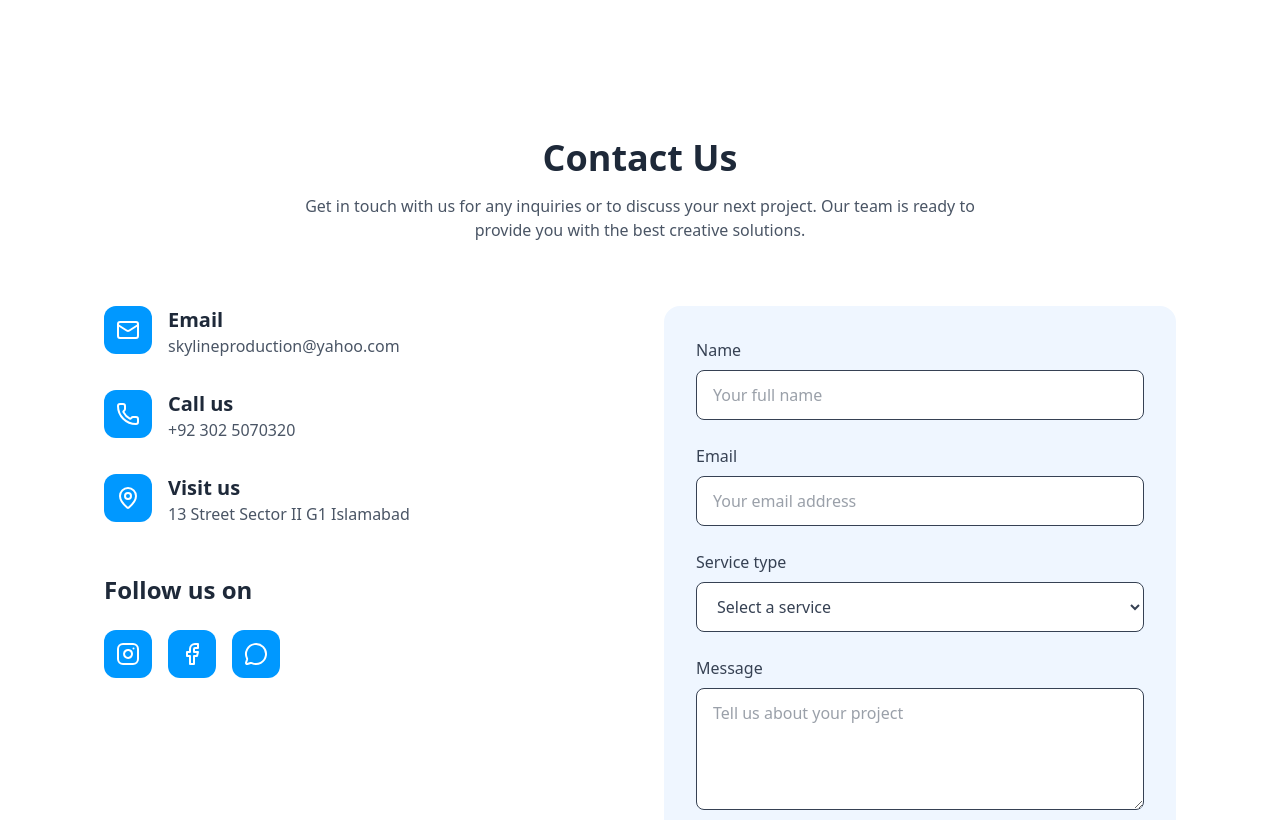
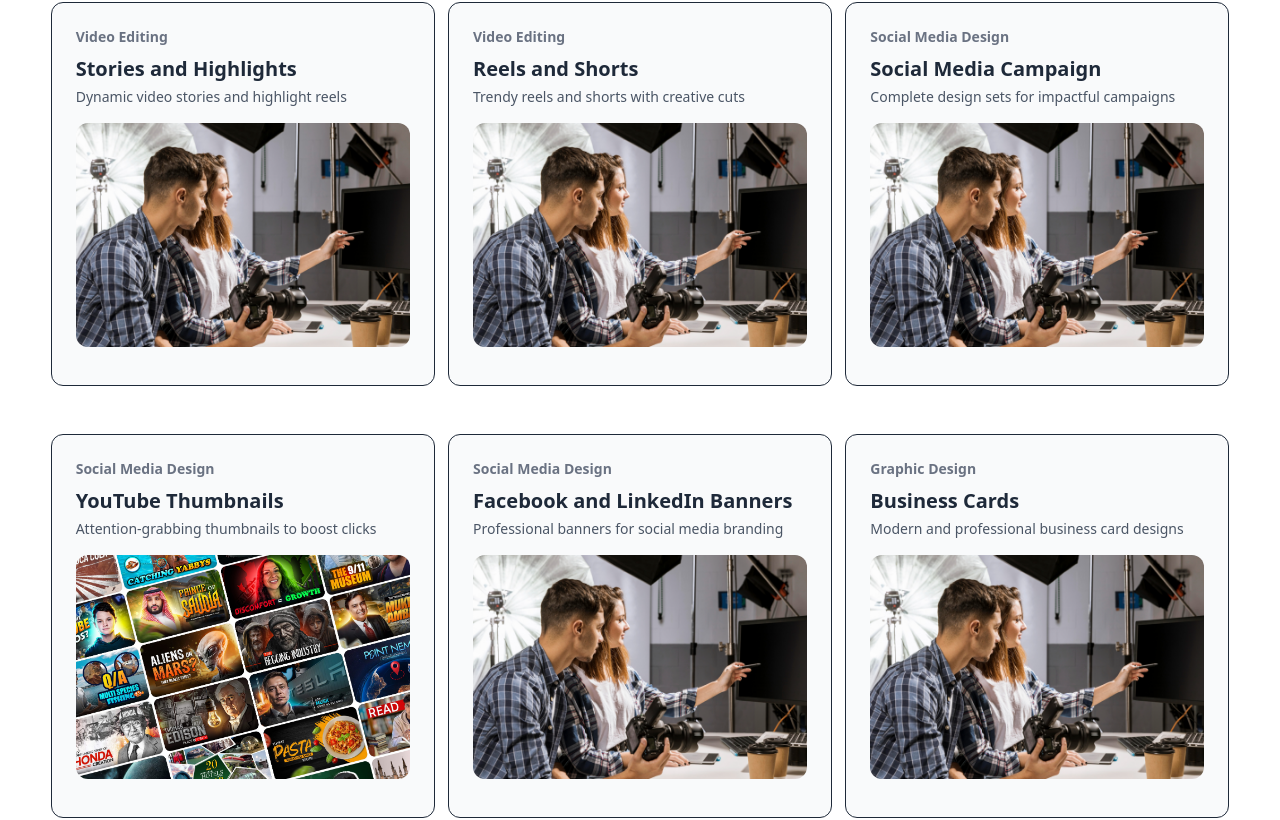
Before and after one commit to mbilal157/Official-sky, a Next.js app: page / in a window 1280 px wide. Shown: the part 3538-4358 px from the top of the page. Built offline with nearby package versions, Linux system fonts and the light colour scheme.

Commit message:
card tilt remove

```diff
--- a/app/components/Portfolio.tsx
+++ b/app/components/Portfolio.tsx
@@ -27,7 +27,48 @@ const portfolioItems = [
     subtitle: "Engaging edits tailored for Instagram posts",
     image: "/images/whyus.jpg",
   },
-  // ... rest of your items
+  {
+    id: 4,
+    category: "Video Editing",
+    title: "Stories and Highlights",
+    subtitle: "Dynamic video stories and highlight reels",
+    image: "/images/whyus.jpg",
+  },
+  {
+    id: 5,
+    category: "Video Editing",
+    title: "Reels and Shorts",
+    subtitle: "Trendy reels and shorts with creative cuts",
+    image: "/images/whyus.jpg",
+  },
+  {
+    id: 6,
+    category: "Social Media Design",
+    title: "Social Media Campaign",
+    subtitle: "Complete design sets for impactful campaigns",
+    image: "/images/whyus.jpg",
+  },
+  {
+    id: 7,
+    category: "Social Media Design",
+    title: "YouTube Thumbnails",
+    subtitle: "Attention-grabbing thumbnails to boost clicks",
+    image: "/images/thumbnail.jpg",
+  },
+  {
+    id: 8,
+    category: "Social Media Design",
+    title: "Facebook and LinkedIn Banners",
+    subtitle: "Professional banners for social media branding",
+    image: "/images/whyus.jpg",
+  },
+  {
+    id: 9,
+    category: "Graphic Design",
+    title: "Business Cards",
+    subtitle: "Modern and professional business card designs",
+    image: "/images/whyus.jpg",
+  },
 ];
 
 const categories = [
@@ -148,12 +189,7 @@ export default function Portfolio() {
                 </CardItem>
 
                 {/* Image */}
-                <CardItem
-                  translateZ="100"
-                  rotateX={10}
-                  rotateZ={-5}
-                  className="mt-4"
-                >
+                <CardItem translateZ="100" className="mt-4">
                   <Image
                     src={item.image}
                     alt={item.title}
```
